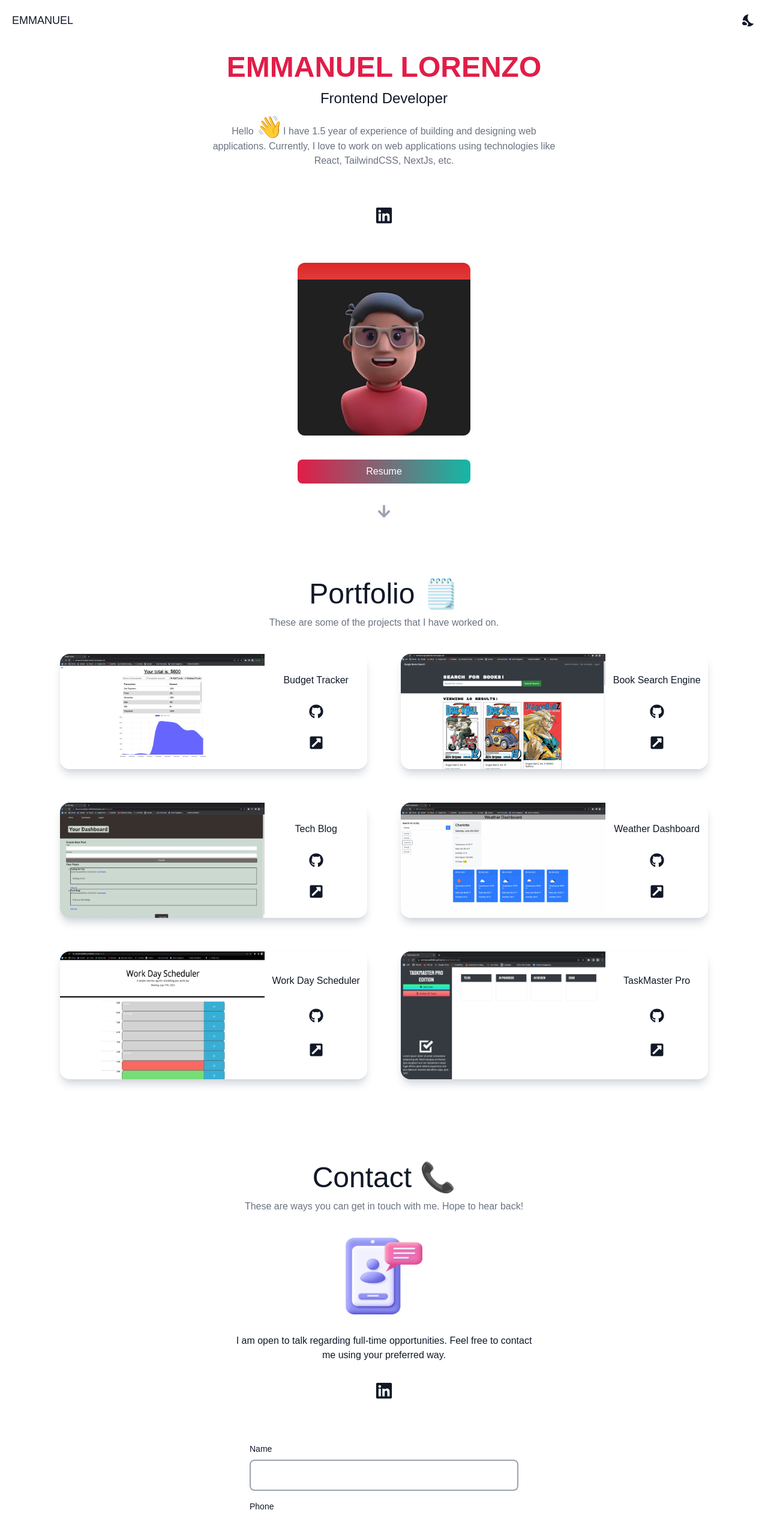
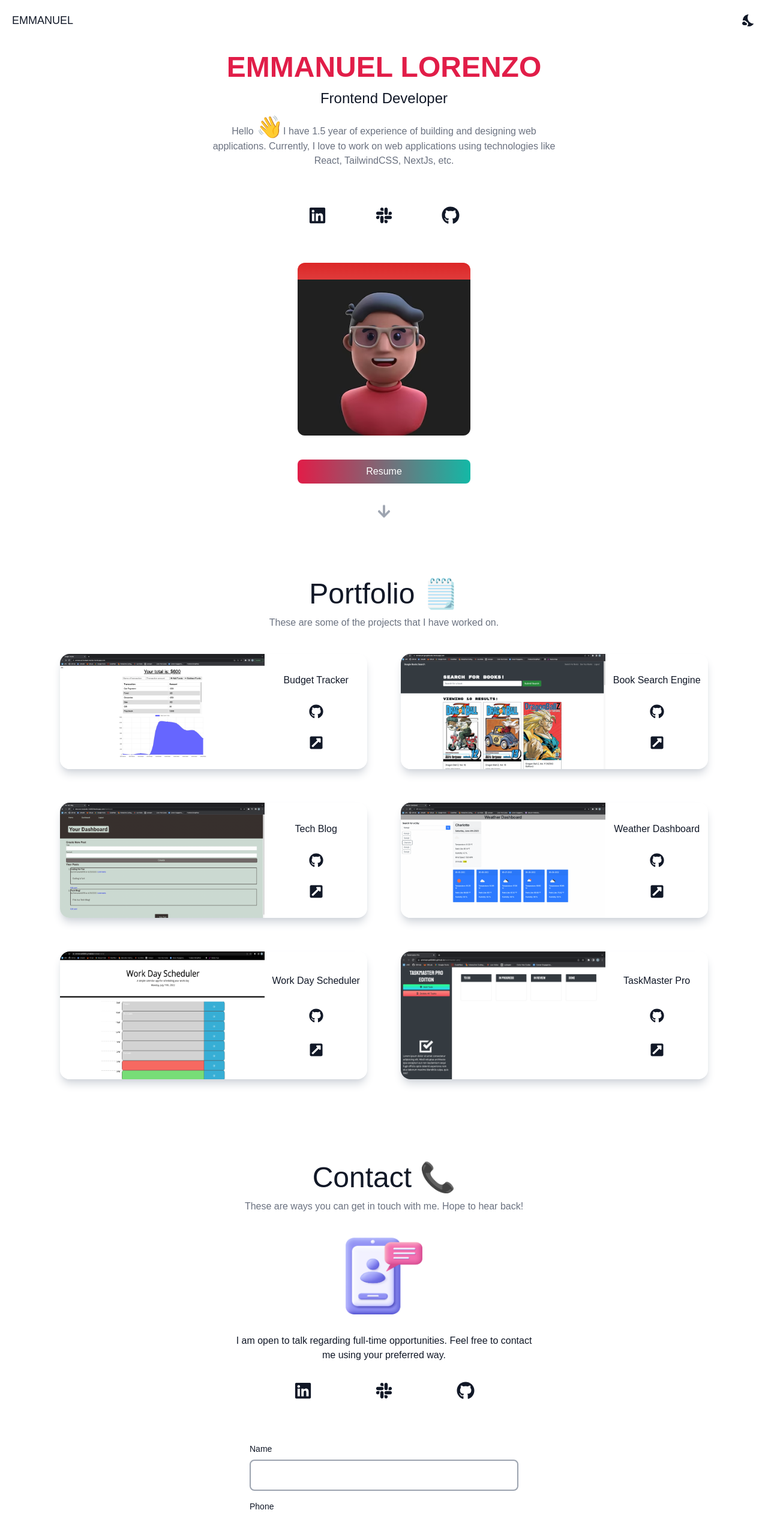
Before and after one commit to Emmanuel6093/portfolio-emmanuel, a React (Create React App) app: page / in a window 1280 px wide. Shown: the top 2527 px of the page at 60% size. Built offline with nearby package versions, Linux system fonts and the light colour scheme.

Commit message:
added social media links

```diff
--- a/src/components/ContactMe.jsx
+++ b/src/components/ContactMe.jsx
@@ -1,25 +1,25 @@
 import React from 'react'
 import Section from './common/Section'
 import contact from '../assets/mobile.png'
-import { FaLinkedin } from "react-icons/fa";
+import { FaLinkedin, FaSlack, FaGithub} from "react-icons/fa";
 const Contact = () => {
 
   const SOCIAL = [
     {
       id: 1,
-      link: "https://linkedin.com",
+      link: "https://www.linkedin.com/in/emmanuellorenzom/",
       icon: <FaLinkedin />,
     },
-    // {
-    //     id: 1,
-    //     link: 'https://linkedin.com',
-    //     icon: <FaLinkedin />,
-    // },
-    // {
-    //     id: 1,
-    //     link: 'https://linkedin.com',
-    //     icon: <FaLinkedin />,
-    // },
+    {
+        id: 2,
+        link: 'https://emmanuellorenzo.slack.com/',
+        icon: <FaSlack />,
+    },
+    {
+        id: 3,
+        link: 'https://github.com/Emmanuel6093',
+        icon: <FaGithub />,
+    },
   ];
 
 
--- a/src/components/Hero.jsx
+++ b/src/components/Hero.jsx
@@ -1,24 +1,24 @@
 import React from "react";
-import { FaLinkedin, FaArrowDown } from "react-icons/fa";
+import { FaLinkedin, FaArrowDown, FaSlack, FaGithub } from "react-icons/fa";
 import avatar from "../assets/avatar.png";
 
 const Hero = () => {
   const SOCIAL = [
     {
       id: 1,
-      link: "https://linkedin.com",
+      link: "https://www.linkedin.com/in/emmanuellorenzom/",
       icon: <FaLinkedin />,
     },
-    // {
-    //     id: 1,
-    //     link: 'https://linkedin.com',
-    //     icon: <FaLinkedin />,
-    // },
-    // {
-    //     id: 1,
-    //     link: 'https://linkedin.com',
-    //     icon: <FaLinkedin />,
-    // },
+    {
+        id: 2,
+        link: 'https://emmanuellorenzo.slack.com/',
+        icon: <FaSlack />,
+    },
+    {
+        id: 3,
+        link: 'https://github.com/Emmanuel6093',
+        icon: <FaGithub />,
+    },
   ];
 
 
```
